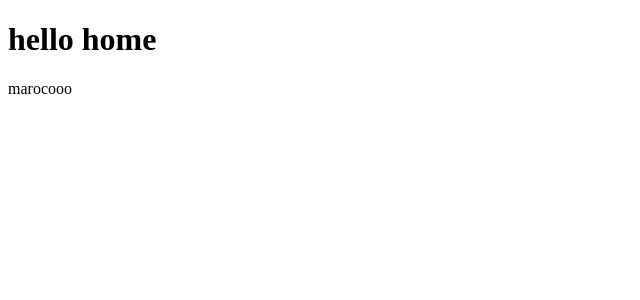
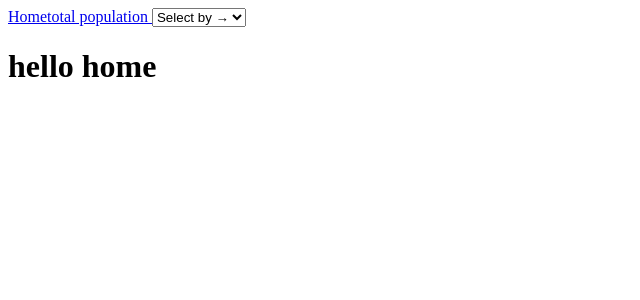
Before and after one commit to yuusufxb/Contry-management, a React (Create React App) app: page / in a window 1280 px wide. Shown: the top 300 px of the page, without its empty margins (0-640 px from the left). Built offline with nearby package versions, Linux system fonts and the light colour scheme.

Commit message:
fix the fetch error

```diff
--- a/src/App.js
+++ b/src/App.js
@@ -1,11 +1,15 @@
 import { Route, Routes } from "react-router-dom";
 import { Home } from "./pages/home";
+import { Navbar } from "./pages/navbar";
 
 function App() {
   return (
+    <>
+    <Navbar/>
     <Routes>
       <Route path="/" element={<Home/>}/>
     </Routes>
+    </>
   );
 }
 
--- a/src/features/contries/contriesSlice.js
+++ b/src/features/contries/contriesSlice.js
@@ -1,7 +1,10 @@
 import { asyncThunkCreator, createSlice } from '@reduxjs/toolkit'
+import { useDispatch } from 'react-redux'
+import { Await , async } from 'react-router-dom';
+import countries from '../../data/contries.json'
 
 const initialState = {
-  list: ["marocooo"],
+  list:[countries] ,
   status: 'idle',
   error: null,
 }
--- a/src/pages/home.jsx
+++ b/src/pages/home.jsx
@@ -1,17 +1,14 @@
-import { useSelector } from "react-redux"
-
+import { useDispatch, useSelector } from "react-redux"
+import { setcontries } from "../features/contries/contriesSlice";
+import { useEffect } from "react";
+import { Await } from "react-router-dom";
 
 export function Home () {
+    const dispatch = useDispatch();
     const getArray = useSelector((item)=> item.contries.list);
     return(
         <>
         <h1>hello home</h1>
-        {getArray.map((arr)=>
-            (
-            <p>{arr}</p>
-        )
-
-        )}
         </>
     )
 }
--- /dev/null
+++ b/src/pages/navbar.jsx
@@ -0,0 +1,24 @@
+
+import { Link, useNavigate } from "react-router-dom"
+export function Navbar(){
+    const navigate = useNavigate();
+
+  const handleChange = (e) => {
+    const path = e.target.value;
+    if (path)
+        navigate(path);
+  };
+
+  return (
+    <div>
+        <Link to={'/'}>Home</Link>
+        <Link to={'/world-total-population'}>total population </Link>
+        <select onChange={handleChange}>
+            <option value="">Select by →</option>
+            <option value="/countries/by-name">Name</option>
+            <option value="/countries/by-capital">Capital</option>
+            <option value="/countries/by-population">Population</option>
+        </select>
+    </div>
+  );
+}
```
